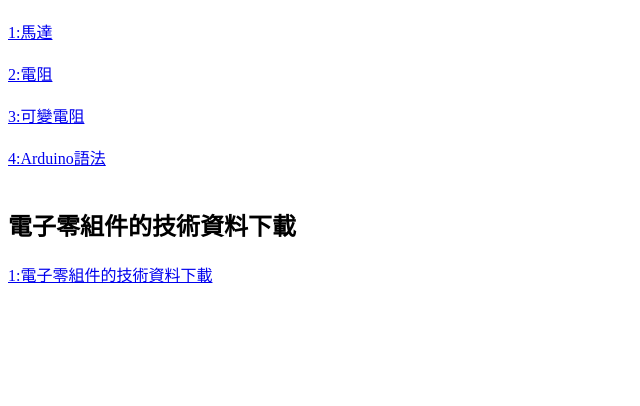
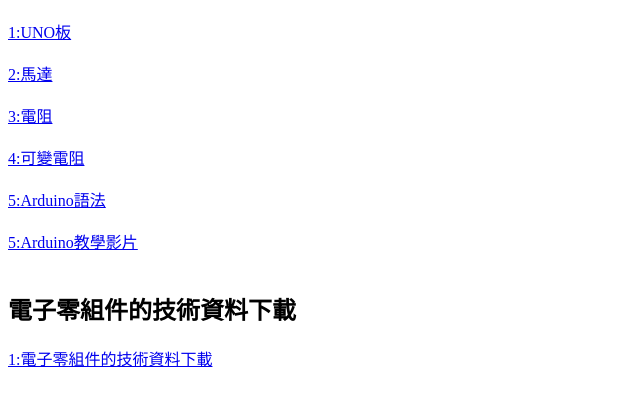
Before and after one commit to negrotsai/arduinoimportantURL, a plain HTML site: page index.html in a window 1280 px wide. Shown: the part 70-476 px from the top of the page, without its empty margins (0-640 px from the left). Drawn offline with Linux system fonts and the light colour scheme.

Commit message:
增加URL

```diff
--- a/index.html
+++ b/index.html
@@ -10,13 +10,17 @@
 
 <body>
     <h1>重點集合</h1>
-    <a href="https://robotworkshop9.com/2017/02/28/5-motorcontroller/">1:馬達
+    <a href="https://openhome.cc/Gossip/Books/mBlockArduino1-3and1-4.html">1:UNO板
     </a><br><br>
-    <a href="https://www.lazytomatolab.com/as-06/">2:電阻
+    <a href="https://robotworkshop9.com/2017/02/28/5-motorcontroller/">2:馬達
     </a><br><br>
-    <a href="https://shop.mirotek.com.tw/arduino/arduino-start-11/">3:可變電阻
+    <a href="https://www.lazytomatolab.com/as-06/">3:電阻
     </a><br><br>
-    <a href="http://yhhuang1966.blogspot.com/2015/09/arduino_14.html">4:Arduino語法
+    <a href="https://shop.mirotek.com.tw/arduino/arduino-start-11/">4:可變電阻
+    </a><br><br>
+    <a href="http://yhhuang1966.blogspot.com/2015/09/arduino_14.html">5:Arduino語法
+    </a><br><br>
+    <a href="https://www.youtube.com/watch?v=DxTtjwruiKo&list=PLG_u09HLwxf8ofJ14kPlD-3AoiI46X89O">5:Arduino教學影片
     </a><br><br>
     <h2>電子零組件的技術資料下載</h2>
     <a href="電子零組件的技術資料下載.html">1:電子零組件的技術資料下載
```
